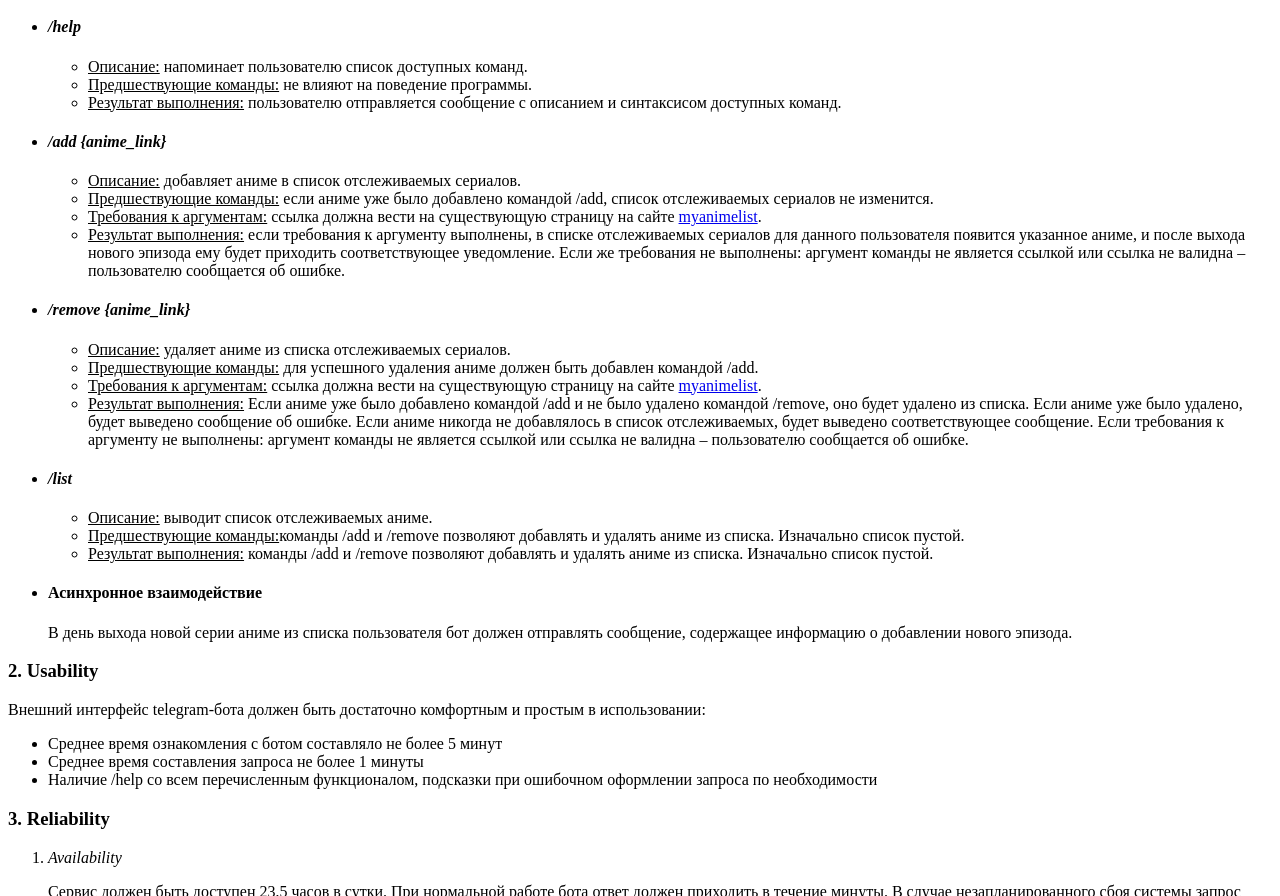
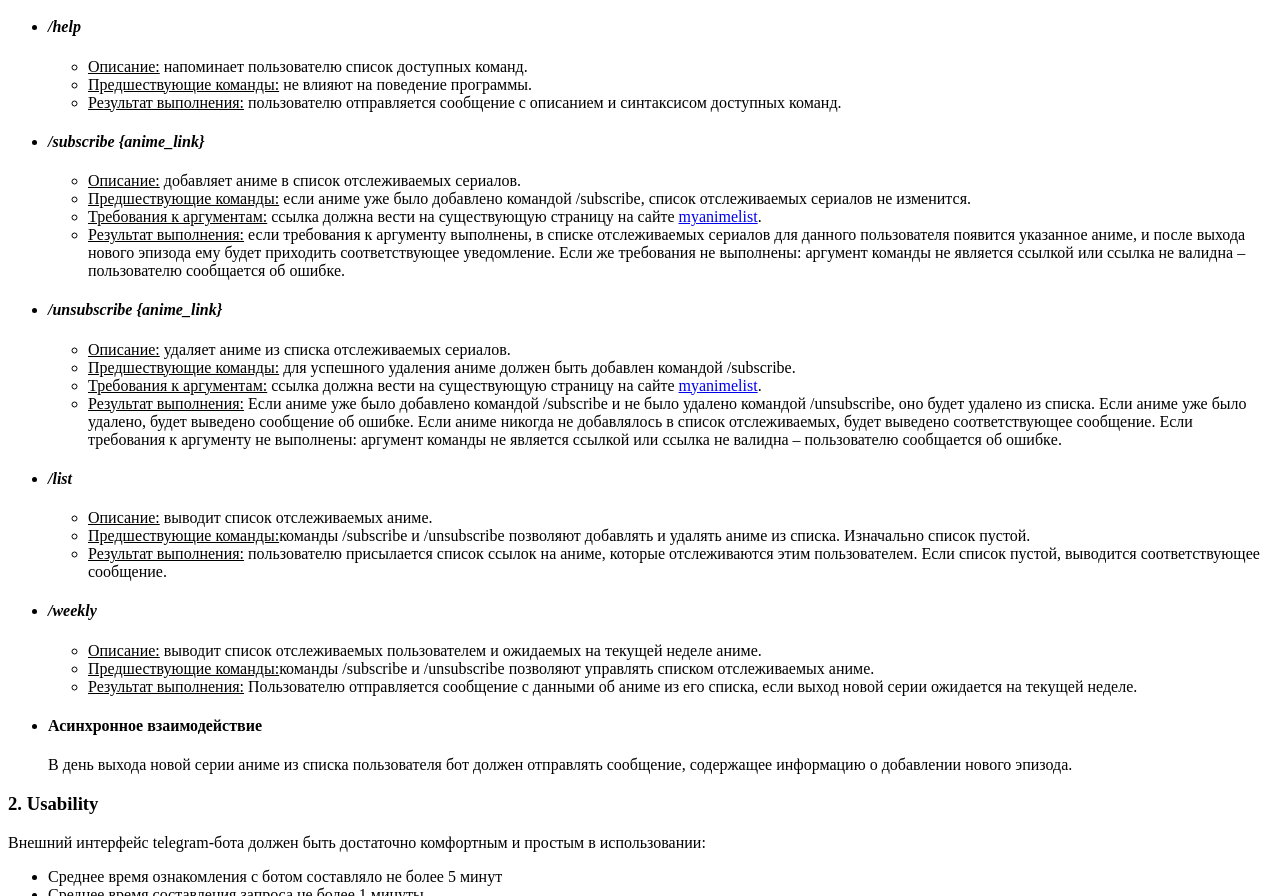
Before and after one commit to gorbunovakris4/srs, a plain HTML site: page req.html in a window 1280 px wide. Shown: the part 624-1520 px from the top of the page. Drawn offline with Linux system fonts and the light colour scheme.

Commit message:
Update req.html

```diff
--- a/req.html
+++ b/req.html
@@ -63,11 +63,12 @@
                     </ul>
                 </li>
                 <li>
-                    <h4><i>/add {anime_link} </i></h4>
+                    <h4><i>/subscribe {anime_link} </i></h4>
                     <ul type="circle">
                         <li><u>Описание:</u> добавляет аниме в список отслеживаемых сериалов.</li>
                         <li><u>Предшествующие
-                                команды:</u> если аниме уже было добавлено командой /add, список отслеживаемых сериалов
+                                команды:</u> если аниме уже было добавлено командой /subscribe, список отслеживаемых
+                            сериалов
                             не
                             изменится. </li>
                         <li> <u>Требования к аргументам:</u> ссылка должна вести на существующую страницу на
@@ -83,17 +84,19 @@
                     </ul>
                 </li>
                 <li>
-                    <h4><i>/remove {anime_link}</i></h4>
+                    <h4><i>/unsubscribe {anime_link}</i></h4>
                     <ul type="circle">
                         <li><u>Описание:</u> удаляет аниме из списка отслеживаемых сериалов.
                         </li>
                         <li><u>Предшествующие команды:</u> для успешного удаления аниме должен быть добавлен командой
-                            /add. </li>
+                            /subscribe. </li>
                         <li> <u>Требования к аргументам:</u> ссылка должна вести на существующую страницу на
                             сайте <a href="https://myanimelist.net/anime/" target="_blank">myanimelist</a>.
                         </li>
-                        <li> <u>Результат выполнения:</u> Если аниме уже было добавлено командой /add и не было удалено
-                            командой /remove, оно будет удалено из списка. Если аниме уже было удалено, будет выведено
+                        <li> <u>Результат выполнения:</u> Если аниме уже было добавлено командой /subscribe и не было
+                            удалено
+                            командой /unsubscribe, оно будет удалено из списка. Если аниме уже было удалено, будет
+                            выведено
                             сообщение об ошибке. Если аниме никогда не добавлялось в список отслеживаемых, будет
                             выведено соответствующее сообщение. Если требования к аргументу не выполнены: аргумент
                             команды не является ссылкой или ссылка не валидна – пользователю сообщается об ошибкe. </li>
@@ -104,10 +107,25 @@
                     <ul type="circle">
                         <li><u>Описание:</u> выводит список отслеживаемых аниме.</li>
                         <li><u>Предшествующие
-                                команды:</u>команды /add и /remove позволяют добавлять и удалять аниме из списка.
+                                команды:</u>команды /subscribe и /unsubscribe позволяют добавлять и удалять аниме из
+                            списка.
                             Изначально список пустой.</li>
-                        <li> <u>Результат выполнения:</u> команды /add и /remove позволяют добавлять и удалять аниме из
-                            списка. Изначально список пустой.</li>
+                        <li> <u>Результат выполнения:</u> пользователю присылается список ссылок на аниме, которые
+                            отслеживаются этим пользователем. Если список пустой, выводится соответствующее сообщение.
+                        </li>
+                    </ul>
+                </li>
+                <li>
+                    <h4><i>/weekly</i></h4>
+                    <ul type="circle">
+                        <li><u>Описание:</u> выводит список отслеживаемых пользователем и ожидаемых на текущей неделе
+                            аниме.</li>
+                        <li><u>Предшествующие
+                                команды:</u>команды /subscribe и /unsubscribe позволяют управлять списком отслеживаемых
+                            аниме.
+                        </li>
+                        <li> <u>Результат выполнения:</u> Пользователю отправляется сообщение с данными об аниме из его
+                            списка, если выход новой серии ожидается на текущей неделе.</li>
                     </ul>
                 </li>
                 <li>
@@ -185,8 +203,10 @@
                 </li>
 
                 <li><i>Требования к используемым библиотекам</i>
-                    <p>Для создания бота используется Telegram Bot API. Для получения данных о выходе новых эпизодов аниме используется REST API <a href="https://jikan.moe/" target="_blank">Jikan</a>.
-                        Для увеличения доступности в течение дня код бота должен быть размещен на удаленном сервере. Рекомендуется использовать Яндекс.Облако.
+                    <p>Для создания бота используется Telegram Bot API. Для получения данных о выходе новых эпизодов
+                        аниме используется REST API <a href="https://jikan.moe/" target="_blank">Jikan</a>.
+                        Для увеличения доступности в течение дня код бота должен быть размещен на удаленном сервере.
+                        Рекомендуется использовать Яндекс.Облако.
                     </p>
                 </li>
             </ol>
@@ -212,8 +232,9 @@
                     </p>
                 </li>
                 <li><i>Hardware Interfaces
-                </i>
-                    <p>Программа будет взаимодействовать с API Jikan через JikanPy, отправляя запросы о текущем статусе выбранных аниме и появлении новых эпизодов и принимая от API json-файлы.</p>
+                    </i>
+                    <p>Программа будет взаимодействовать с API Jikan через JikanPy, отправляя запросы о текущем статусе
+                        выбранных аниме и появлении новых эпизодов и принимая от API json-файлы.</p>
                 </li>
 
             </ol>
@@ -223,19 +244,24 @@
             <h3>10. Licensing Requirements</h3>
             <p>Используемое для получения информации об аниме API задаёт следующие ограничения на количество запросов:
             </p>
-            <ul><li>Per Minute: 60 requests</li><li>Per Second:  3 requests</li></ul>
+            <ul>
+                <li>Per Minute: 60 requests</li>
+                <li>Per Second: 3 requests</li>
+            </ul>
         </div>
         <div class="item">
             <a name="copyright"></a>
-            <h3>11. Legal, Copyright, and Other Notices            </h3>
-            <p>Предполагается использование MIT License, разрешающей свободное использование кода при условии сохранения текста лицензии и указания авторства.
+            <h3>11. Legal, Copyright, and Other Notices </h3>
+            <p>Предполагается использование MIT License, разрешающей свободное использование кода при условии сохранения
+                текста лицензии и указания авторства.
 
             </p>
         </div>
         <div class="item">
             <a name="standard"></a>
             <h3>12. Applicable Standards</h3>
-            <p>Данная секция будет заполнена в ходе дальнейшей работы над SRS-документацией, при разработке кода и интегрируемыми в связи с этим стандартами.
+            <p>Данная секция будет заполнена в ходе дальнейшей работы над SRS-документацией, при разработке кода и
+                интегрируемыми в связи с этим стандартами.
             </p>
         </div>
 
```
